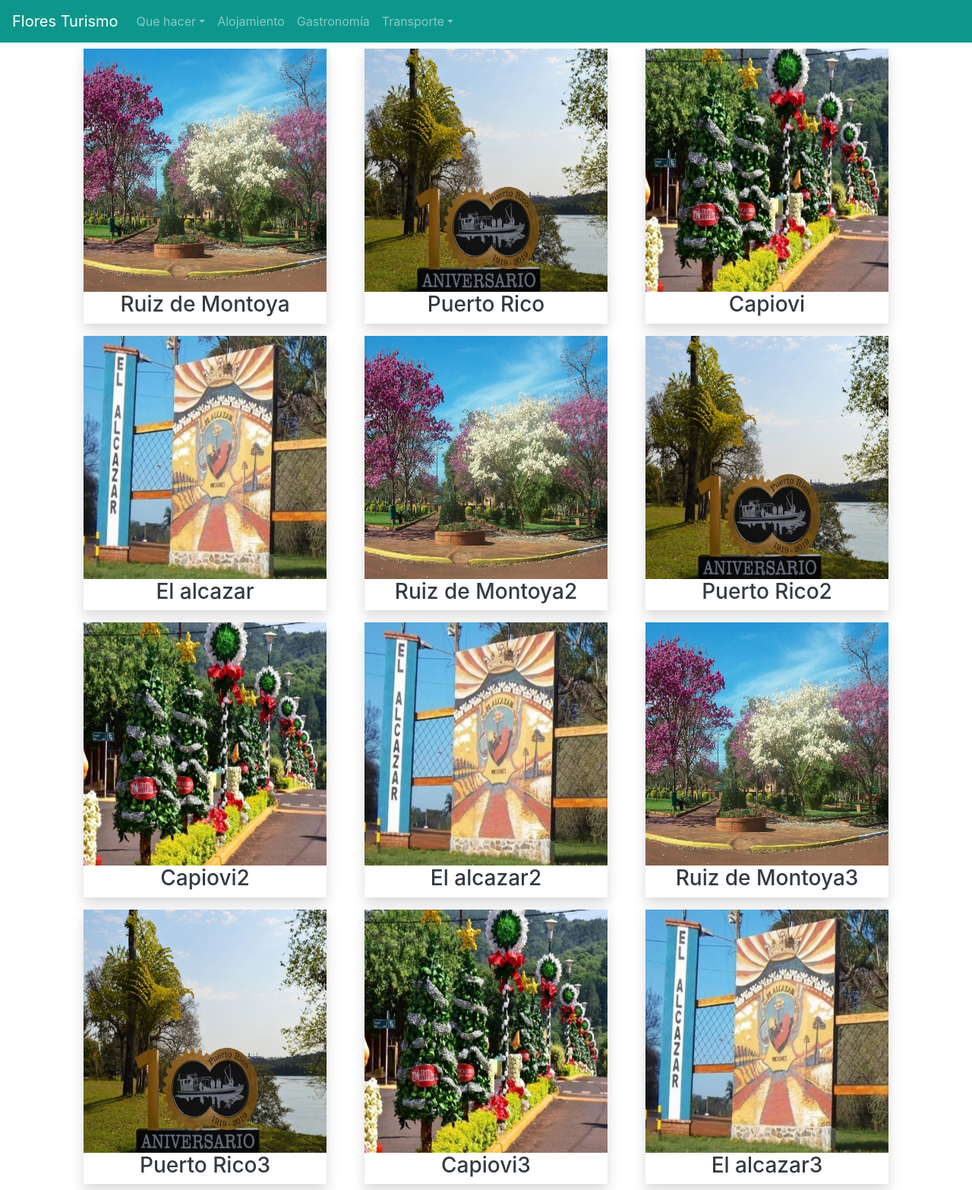
After one commit to Lautron/Flores-Turismo, a Flask app: page /grid in a window 1280 px wide. The commit adds this page. Shown: the whole page at 76% size. Run offline with Flask 2, Linux system fonts and the light colour scheme; some libraries are stand-ins or nearby versions.

Commit message:
Implemented an example grid template for products

```diff
--- a/hello.py
+++ b/hello.py
@@ -8,9 +8,31 @@ bootstrap = Bootstrap(app)
 def index():
     return render_template('index.html')
 
-# @app.route('/user/<name>')
-# def user(name):
-#     return render_template('user.html', name=name)
+@app.route('/layout')
+def layout():
+    return render_template('layout.html')
+
+@app.route('/grid')
+def grid():
+    items = {
+    'Ruiz de Montoya': 'img/Ruiz de Montoya.jpg',
+    'Puerto Rico': 'img/Puerto Rico.jpg',
+    'Capiovi': 'img/Capiovi.jpg',
+    'El alcazar': 'img/El alcazar.jpg',
+    'Ruiz de Montoya2': 'img/Ruiz de Montoya.jpg',
+    'Puerto Rico2': 'img/Puerto Rico.jpg',
+    'Capiovi2': 'img/Capiovi.jpg',
+    'El alcazar2': 'img/El alcazar.jpg',
+    'Ruiz de Montoya3': 'img/Ruiz de Montoya.jpg',
+    'Puerto Rico3': 'img/Puerto Rico.jpg',
+    'Capiovi3': 'img/Capiovi.jpg',
+    'El alcazar3': 'img/El alcazar.jpg',
+    'Ruiz de Montoya': 'img/Ruiz de Montoya.jpg',
+    'Puerto Rico': 'img/Puerto Rico.jpg',
+    'Capiovi': 'img/Capiovi.jpg',
+    'El alcazar': 'img/El alcazar.jpg',
+    }
+    return render_template('grid.html', items=items)
 
 if __name__ == "__main__":
     app.run(debug=True)
--- /dev/null
+++ b/templates/grid.html
@@ -0,0 +1,16 @@
+{% extends "layout.html" %}
+
+{% block content %}
+<div class="container">
+    <div class="row mx-auto">
+    {% for item, img in items.items(): %}
+            <div class="col-md-4 shadow p-0 m-2 mx-auto" style="max-width: 40vh; ">
+                <img class="img-fluid" style="min-height: 40vh;" src="{{url_for('static', filename=img)}}" alt="Picture of {{ item }}">
+                <div>
+                    <h3 class="text-center"><a class="stretched-link text-decoration-none text-dark" href="#">{{ item }}</a></h3>
+                </div>
+        </div>
+        {% endfor %}
+    </div>
+</div>
+    {% endblock %}
--- /dev/null
+++ b/templates/layout.html
@@ -0,0 +1,68 @@
+{% block head %}
+<!-- Required meta tags -->
+<meta charset="utf-8">
+<meta name="viewport" content="width=device-width, initial-scale=1, shrink-to-fit=no">
+
+<!-- Bootstrap CSS -->
+<link rel="stylesheet" href="https://stackpath.bootstrapcdn.com/bootstrap/4.5.2/css/bootstrap.min.css" integrity="sha384-JcKb8q3iqJ61gNV9KGb8thSsNjpSL0n8PARn9HuZOnIxN0hoP+VmmDGMN5t9UJ0Z" crossorigin="anonymous">
+<title>{% block title %}{% endblock %}</title>
+<!-- Optional JavaScript -->
+<!-- jQuery first, then Popper.js, then Bootstrap JS -->
+<script src="https://code.jquery.com/jquery-3.5.1.slim.min.js" integrity="sha384-DfXdz2htPH0lsSSs5nCTpuj/zy4C+OGpamoFVy38MVBnE+IbbVYUew+OrCXaRkfj" crossorigin="anonymous"></script>
+<script src="https://cdn.jsdelivr.net/npm/popper.js@1.16.1/dist/umd/popper.min.js" integrity="sha384-9/reFTGAW83EW2RDu2S0VKaIzap3H66lZH81PoYlFhbGU+6BZp6G7niu735Sk7lN" crossorigin="anonymous"></script>
+<script src="https://stackpath.bootstrapcdn.com/bootstrap/4.5.2/js/bootstrap.min.js" integrity="sha384-B4gt1jrGC7Jh4AgTPSdUtOBvfO8shuf57BaghqFfPlYxofvL8/KUEfYiJOMMV+rV" crossorigin="anonymous"></script>
+<style>
+  .my-primary{
+  background-color: rgb(13, 151, 140);
+  }
+
+  .my-secondary{
+  background-color: rgb(55, 252, 186);
+  }
+
+  .text-shadow {
+  text-shadow: 1px 1px #000000;
+  }
+
+</style>
+{% endblock %}
+
+{% block navbar %}
+<nav class='navbar navbar-expand-sm navbar-dark my-primary'>
+    <a class="navbar-brand" href="#">Flores Turismo</a>
+    <button class="navbar-toggler" type="button" data-toggle='collapse' data-target='#collapsibleNavbar'>
+        <span class="navbar-toggler-icon"></span>
+    </button>
+    <div class="collapse navbar-collapse" id='collapsibleNavbar'>
+        <ul class="navbar-nav">
+                <li class="nav-item dropdown">
+                    <a class="nav-link dropdown-toggle" id="navbardrop" data-toggle="dropdown" href="#">Que hacer</a>
+                    <div class="dropdown-menu py-0">
+                        <a class="dropdown-item border" href="#">Atracciones</a>
+                        <a class="dropdown-item border" href="#">Actividades</a>
+                    </div>
+                </li>
+                <li class="nav-item">
+                    <a class="nav-link" href="#">Alojamiento</a>
+                </li>
+                <li class="nav-item">
+                    <a class="nav-link" href="#">Gastronomía</a>
+                </li>
+                <li class="nav-item dropdown">
+                    <a class="nav-link dropdown-toggle" id="navbardrop" data-toggle="dropdown" href="#">Transporte</a>
+                    <div class="dropdown-menu py-0">
+                        <a class="dropdown-item border" href="#">Corta Distancia</a>
+                        <a class="dropdown-item border" href="#">Larga Distancia</a>
+                        <a class="dropdown-item border" href="#">Alquiler de Vehículos</a>
+                    </div>
+                </li>
+        </ul>
+    </div>
+    <!-- <form class="form-inline" action="">
+        <input class="form-control" type="text" placeholder="Search">
+        <button class="btn btn-primary" type="submit">Search</button>
+    </form> -->
+</nav>
+{% endblock %}
+
+{% block content %}{% endblock %}
```
Also changed, not shown: templates/index.html (+1 -68 lines), static/img/Capiovi.jpg (added), static/img/El Alcazar.jpg (added), static/img/Puerto Rico.jpg (added), static/img/Ruiz de Montoya.jpg (added).
